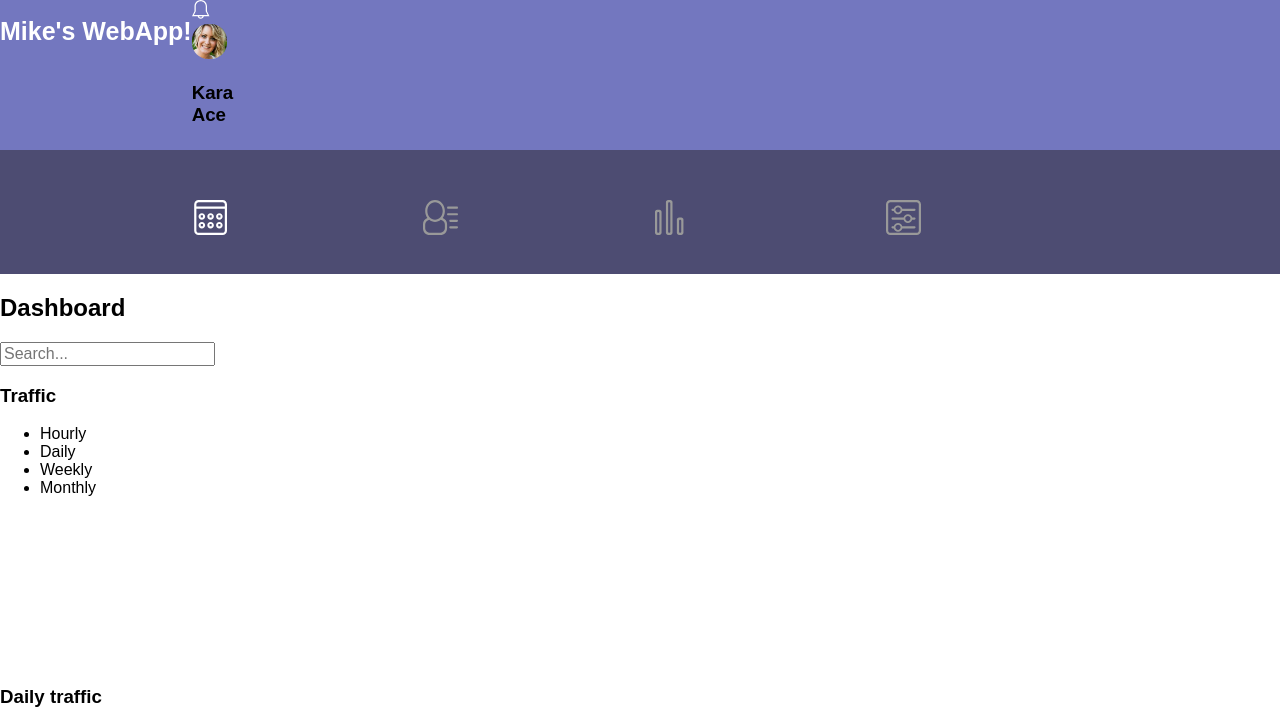
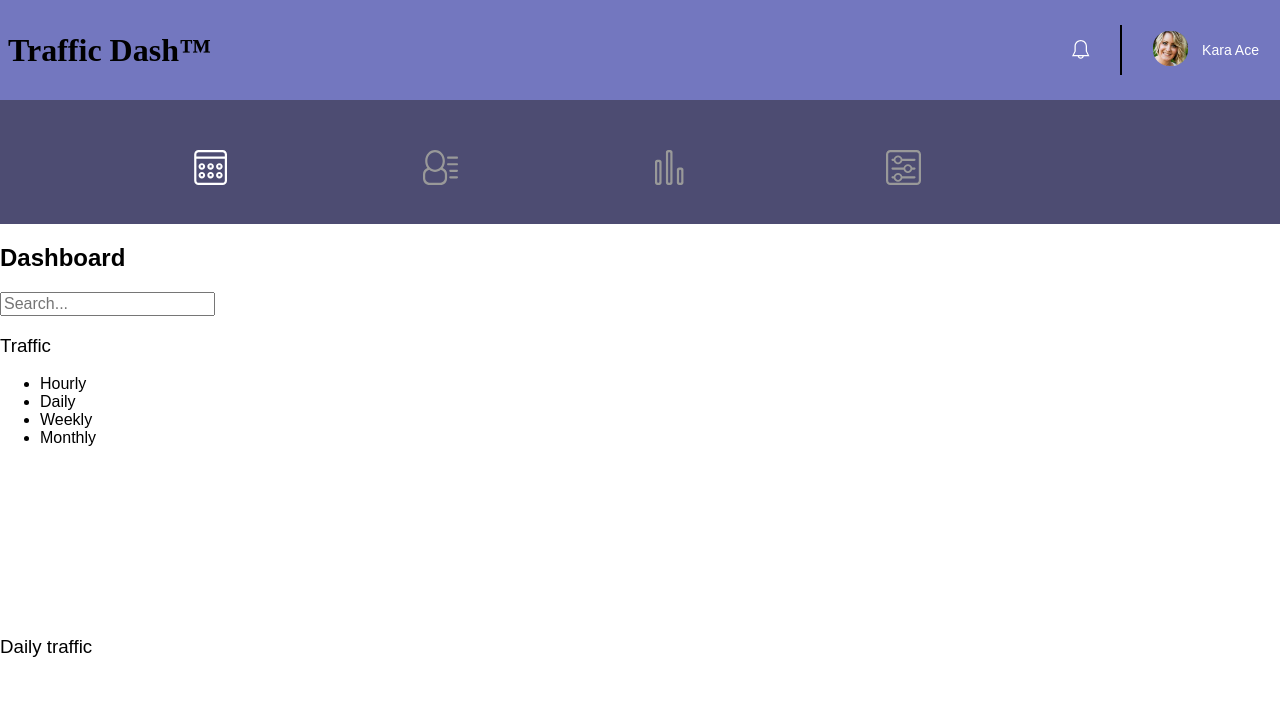
Before and after one commit to michaelvautour/fewd-treehouse-project7, a plain HTML site: page index.html in a window 1280 px wide. Shown: the top 724 px of the page. Drawn offline with nearby package versions, Linux system fonts and the light colour scheme.

Commit message:
completed header area with flex

```diff
--- a/css/style.css
+++ b/css/style.css
@@ -1,3 +1,7 @@
+* {
+    box-sizing: border-box;
+}
+
 img {
     width: 35px;
     height: 35px;
@@ -33,7 +37,49 @@ header .bell-icn {
 
 header {
     grid-area: header;
-    padding-bottom: 50px;
+    background-color: #7377bf;
+    height: 100px;
+
+}
+
+/* Header Flex Layout */
+.flex-container {
+    display: flex;
+    flex-direction: row;
+    align-items: flex-start;
+}
+
+.flexItem {
+    margin: 0.5em;
+    flex-grow: 0;
+    align-self: center;
+}
+
+.one {
+    flex-grow: 1;
+    font-family:'Times New Roman', Times, serif;
+}
+
+.two {
+    flex-basis: 50px;
+    border-right: 2px solid black;
+    height: 50px;
+    padding-top: 15px;
+}
+
+.three {
+    width: 50px;
+    padding-left: 15px;
+}
+
+.four {
+    font-size: .75rem;
+    color: white;
+    padding-right: 15px;
+}
+
+h3 {
+    font-weight: normal;
 }
 
 nav {
@@ -46,21 +92,6 @@ main {
 
 /* Header Layout */
 
-header {
-    display: flex;
-    flex-wrap: nowrap;
-    background-color: #7377bf;
-    height: 100px;
-}
-
-h1 {
-    color: white;
-    font-size: 25px;
-}
-
-    /* display: inline-block;
-    float: right; */
-    /* padding-top: 15px; */
 
 /* NAV Layout */
 
@@ -113,7 +144,7 @@ nav img {
     }
 
     nav img {
-    padding-left: 5px;
+        padding-left: 5px;
     }
 }
 
--- a/index.html
+++ b/index.html
@@ -11,12 +11,12 @@
 <body class="grid-container">
 
     <!-- Top header of program -->
-    <header>
-        <div class="header-1">
-            <h1>Mike's WebApp!</h1>
-        </div>
-        <div class="header-2">
-            <div class="bell-icn">
+    <header class="flex-container">
+            <div class="flexItem one">
+                <h1>Traffic Dash&#153</h1>
+            </div>
+        <!-- <div class="flexItem"> -->
+            <div class="bell-icn flexItem two">
                 <!-- Bell Icon -->
                 <svg class="bell-icn" version="1.1" xmlns="http://www.w3.org/2000/svg" xmlns:xlink="http://www.w3.org/1999/xlink" x="0px" y="0px"
                 viewBox="0 0 32 32" style="enable-background:new 0 0 32 32;" xml:space="preserve">
@@ -29,14 +29,17 @@
                 </g>
                 </svg>
 
-            <!-- <div> -->
+            </div>
                 <!-- <div class="user"> -->
 
                    <!-- div#notifications... need to determine ? -->
+            <div class="flexItem three">
                 <img src="img/member-1.jpg" class="profile-image">
+            </div>
+            <div class="flexItem four">
                 <h3>Kara Ace</h3>
-                <!-- </div>  -->
-        </div>
+            </div>
+        <!-- </div> -->
     </header>
 
     <!-- Nav bars, in mobile at the top, in desktop this will be on the side -->
```
